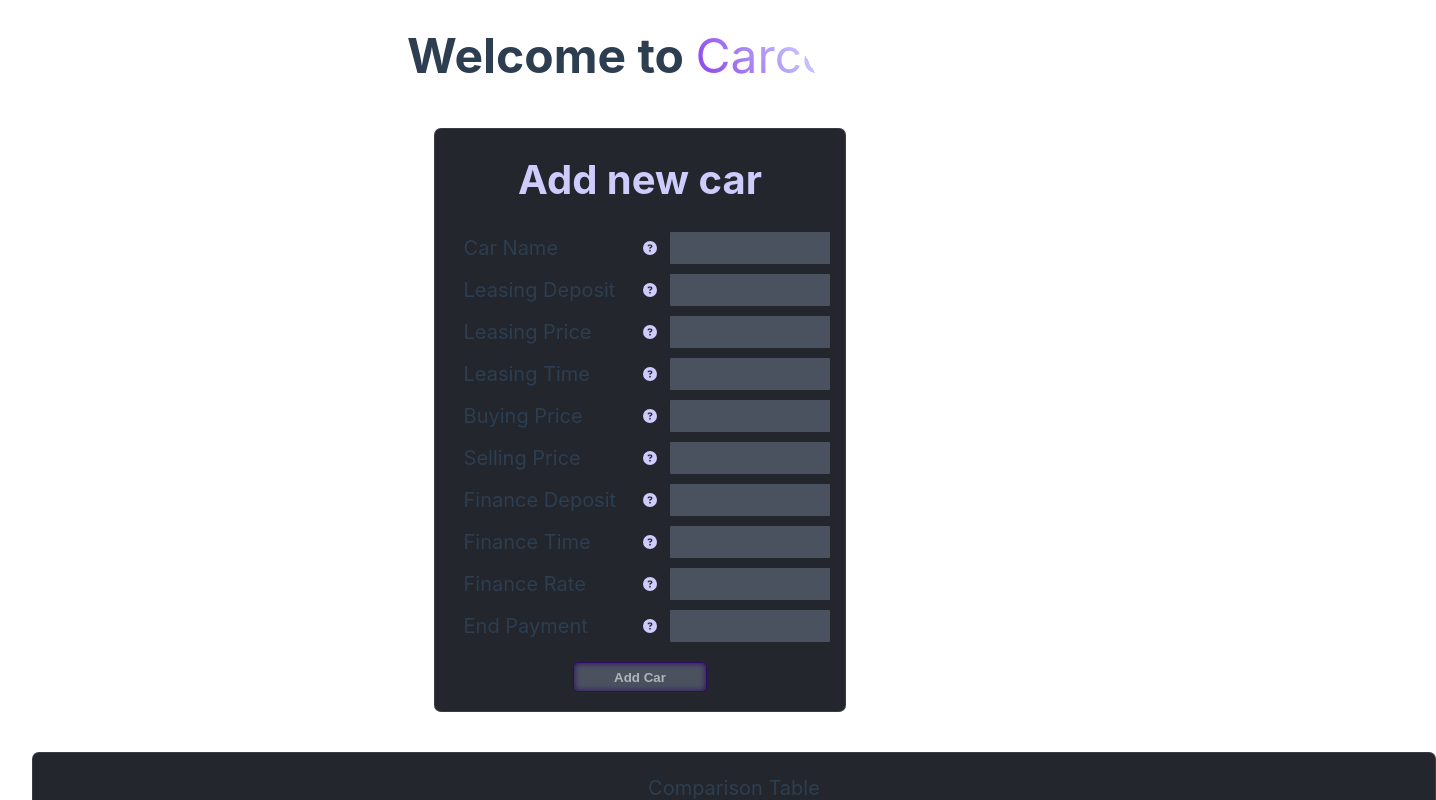
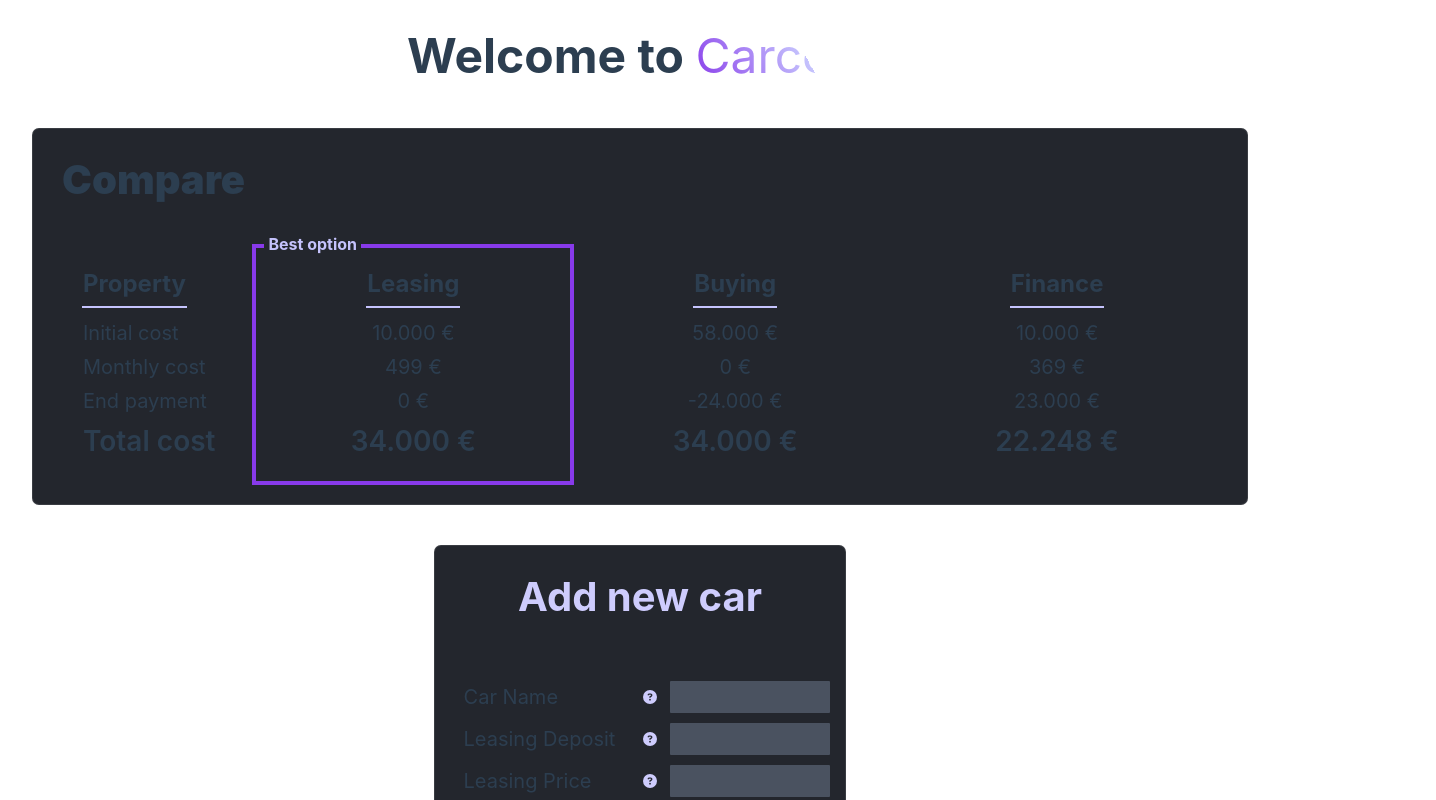
Before and after one commit to simbados/comparison, a Vue app: page / in a window 1280 px wide. Shown: the top 800 px of the page, 1436 px wide, since content can reach past the window. Built offline with nearby package versions, Linux system fonts and the light colour scheme.

Commit message:
Base design for comparison

```diff
--- a/src/assets/base.css
+++ b/src/assets/base.css
@@ -23,12 +23,7 @@
   --accent: rgba(136, 58, 234);
   --accent-light: rgb(197, 195, 253);
   --accent-dark: rgba(49, 10, 101);
-  --accent-gradient: linear-gradient(
-          60deg,
-          var(--accent),
-          var(--accent-light) 60%,
-          white 10%
-  );
+  --accent-gradient: linear-gradient(60deg, var(--accent), var(--accent-light) 60%, white 10%);
 }
 
 /* semantic color variables for this project */
@@ -99,3 +94,13 @@ body {
     font-size: 16px;
   }
 }
+
+h1 {
+  font-size: 2.5em;
+}
+
+h2 {
+  font-size: 2em;
+  padding-bottom: 2rem;
+  font-weight: 900;
+}
--- /dev/null
+++ b/src/components/CarComparison.vue
@@ -0,0 +1,106 @@
+<script setup lang="ts">
+import Card from '@/components/Card.vue'
+</script>
+
+<template>
+  <Card class="comparison-card">
+    <h2>Compare</h2>
+    <table class="comparison-table">
+      <thead>
+        <tr class="table-column property-column">
+          <th class="header-row">Property</th>
+          <th>Initial cost</th>
+          <th>Monthly cost</th>
+          <th>End payment</th>
+          <th class="total-cost-row">Total cost</th>
+        </tr>
+      </thead>
+      <tbody class="comparison-list">
+        <tr class="table-column best-option">
+          <td class="header-row">Leasing</td>
+          <td>10.000 €</td>
+          <td>499 €</td>
+          <td>0 €</td>
+          <td class="total-cost-row">34.000 €</td>
+        </tr>
+        <tr class="table-column">
+          <td class="header-row">Buying</td>
+          <td>58.000 €</td>
+          <td>0 €</td>
+          <td>-24.000 €</td>
+          <td class="total-cost-row">34.000 €</td>
+        </tr>
+        <tr class="table-column">
+          <td class="header-row">Finance</td>
+          <td>10.000 €</td>
+          <td>369 €</td>
+          <td>23.000 €</td>
+          <td class="total-cost-row">22.248 €</td>
+        </tr>
+      </tbody>
+    </table>
+  </Card>
+</template>
+
+<style scoped>
+.comparison-card {
+  width: 100%;
+}
+
+.comparison-table {
+  width: 100%;
+  display: flex;
+  gap: 1rem;
+}
+
+.comparison-list {
+  flex: 1;
+  width: 100%;
+  display: grid;
+  grid-template-columns: repeat(3, 1fr);
+  justify-items: center;
+}
+
+.header-row {
+  font-weight: 700;
+  font-size: 1.5rem;
+  border-bottom: 0.15rem solid var(--accent-light);
+  padding-bottom: 0.15rem;
+  margin-bottom: 0.5rem;
+}
+
+.table-column {
+  width: 100%;
+  display: flex;
+  flex-direction: column;
+  align-items: center;
+  padding: 1rem;
+  position: relative;
+  border: 0.25rem solid transparent;
+}
+
+.property-column {
+  align-items: start;
+}
+
+.best-option::before {
+  content: 'Best option';
+  position: absolute;
+  font-size: 1rem;
+  font-weight: bold;
+  color: var(--accent-light);
+  top: -1rem;
+  left: 0.5rem;
+  background-color: #23262d;
+  padding: 0 0.25rem;
+}
+
+.best-option {
+  border: 0.25rem solid var(--accent);
+}
+
+.total-cost-row {
+  font-size: 1.75rem;
+  font-weight: 600;
+}
+</style>
--- a/src/components/CarList.vue
+++ b/src/components/CarList.vue
@@ -71,6 +71,7 @@ function deleteCar(car: Car) {
 
 <style scoped>
 .car-list {
+  width: 100%;
   padding: 1em;
   overflow-x: scroll;
 }
--- a/src/views/HomeView.vue
+++ b/src/views/HomeView.vue
@@ -1,10 +1,12 @@
 <script setup lang="ts">
 import AddCars from '@/components/AddCars.vue'
 import CarList from '@/components/CarList.vue'
+import CarComparison from '@/components/CarComparison.vue'
 </script>
 <template>
   <div class="comparison">
     <h1>Welcome to <span class="text-gradient">Carcom</span></h1>
+    <CarComparison />
     <AddCars />
     <CarList />
   </div>
```
